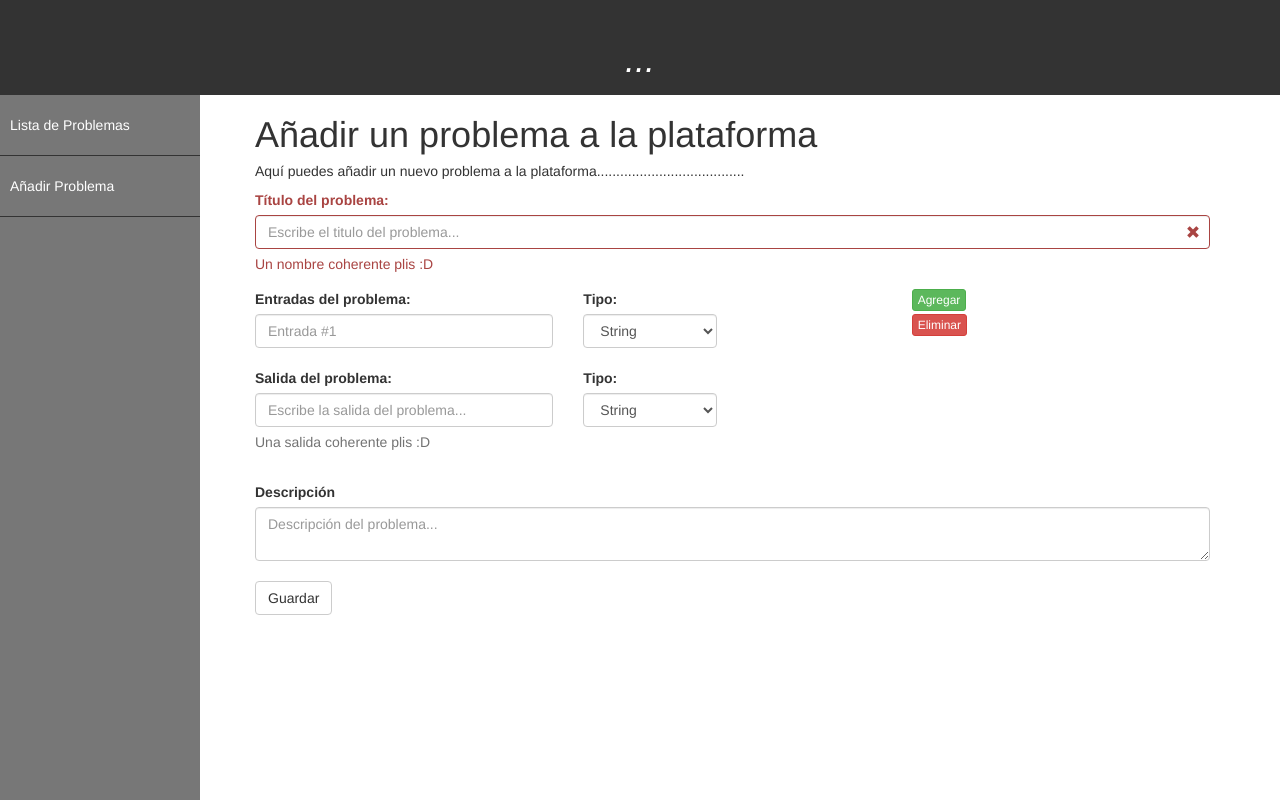
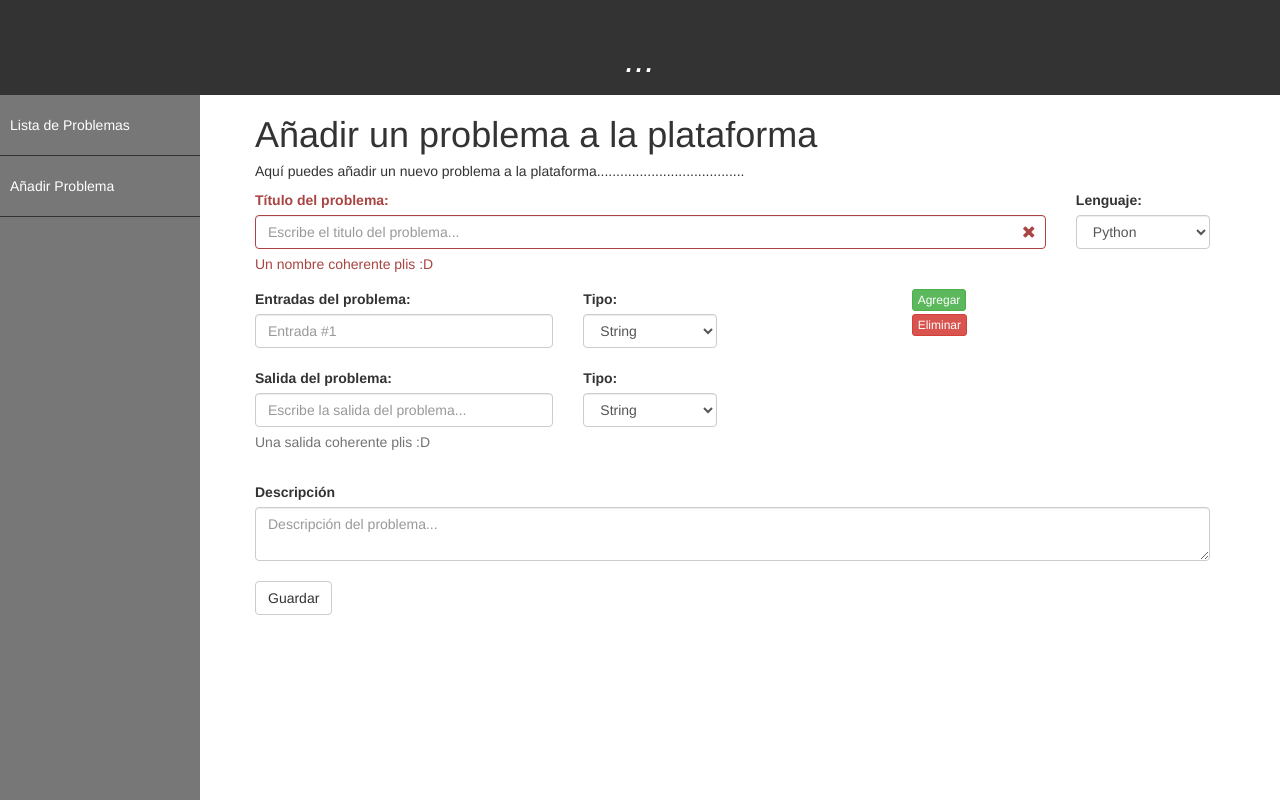
Before and after one commit to HectorPerezM/Mingeso-Grupo1, a React app in the folder front-end/: page /add in a window 1280 px wide. Built offline with nearby package versions, Linux system fonts and the light colour scheme.

Commit message:
language in add problem

```diff
--- a/front-end/src/containers/FormProblem.js
+++ b/front-end/src/containers/FormProblem.js
@@ -23,7 +23,7 @@ const addProblem = problem => {
             "value": problem.output
           }
         },
-        "language": "Python",
+        "language": problem.language,
         "user":{
           "userId": 1
         }
@@ -66,6 +66,7 @@ class FormProblem extends Component {
       typeOutput: 'str',
       description: '',
       inputs: [{ input: '', type: 'str' }],
+      language: 'Python',
     };
   }
 
@@ -101,7 +102,7 @@ class FormProblem extends Component {
     evt.preventDefault();
     const { title, inputs } = this.state;
     alert(`Incorporated: ${title} with ${inputs.length} inputs`);
-    //addUser(this.state);
+    addUser(this.state);
     addProblem(this.state);
     console.log(this.state);
   }
@@ -124,6 +125,8 @@ class FormProblem extends Component {
       </h5>
 
       <form onSubmit={this.handleSubmit}>
+      <Row className="show-grid">
+        <Col xs={10} md={10}>
         <FormGroup
             controlId="formBasicText"
             validationState={this.getValidationState()}
@@ -139,6 +142,22 @@ class FormProblem extends Component {
             <FormControl.Feedback />
             <HelpBlock>Un nombre coherente plis :D</HelpBlock>
           </FormGroup>
+        </Col>
+        <Col xs={10} md={2}>
+          <ControlLabel>Lenguaje:</ControlLabel>
+          <FormControl
+          componentClass="select"
+          placeholder="select"
+          name="language"
+          value={this.state.lenguage}
+          onChange={e => this.Change(e)}>
+            <option value="Python">Python</option>
+            <option value="C">C</option>
+            <option value="Java">Java</option>
+          </FormControl>
+        </Col>
+      </Row>
+
 
         <Row className="show-grid">
           <Col xs={10} md={4}>
```
Lines whose indentation alone changed are shown as unchanged.
